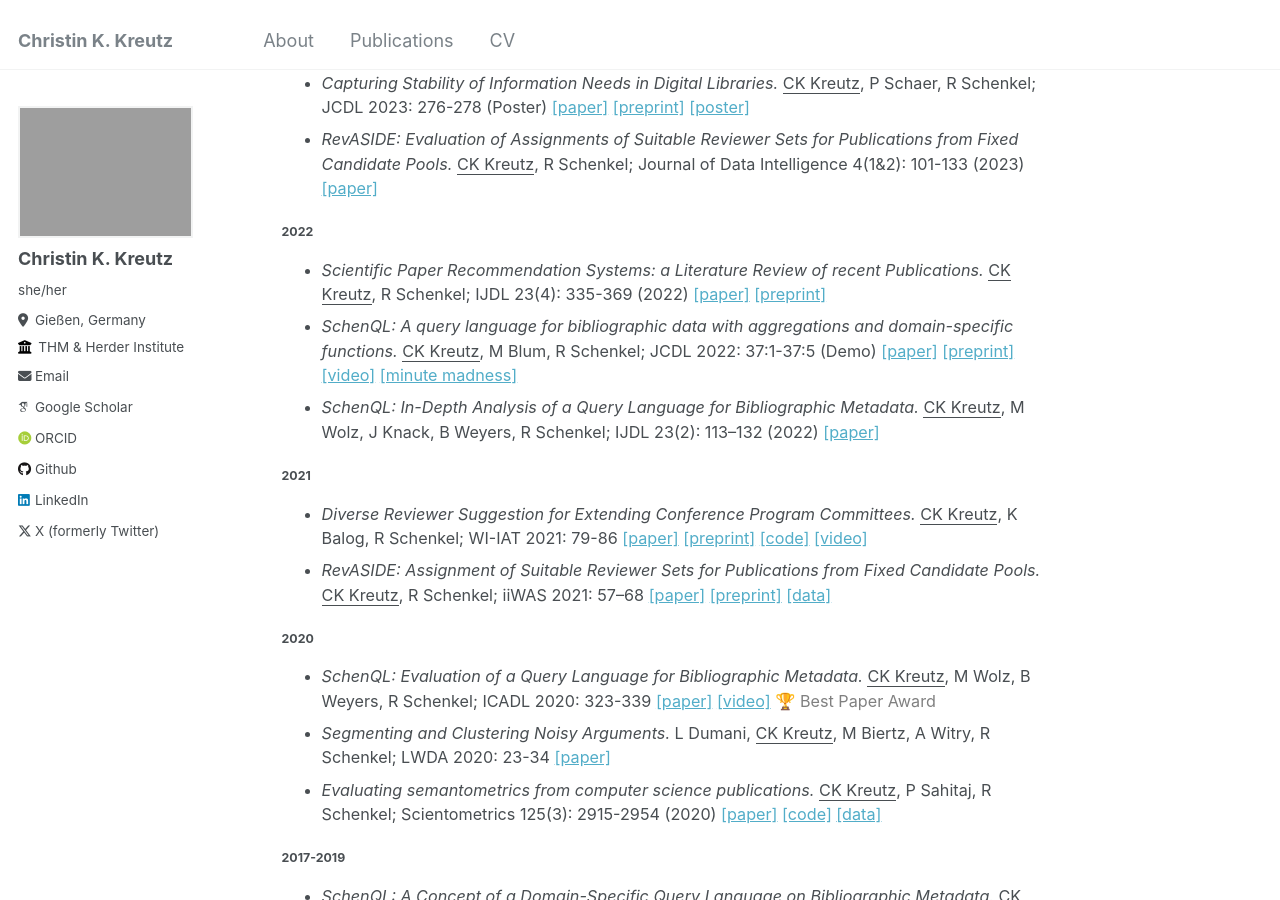
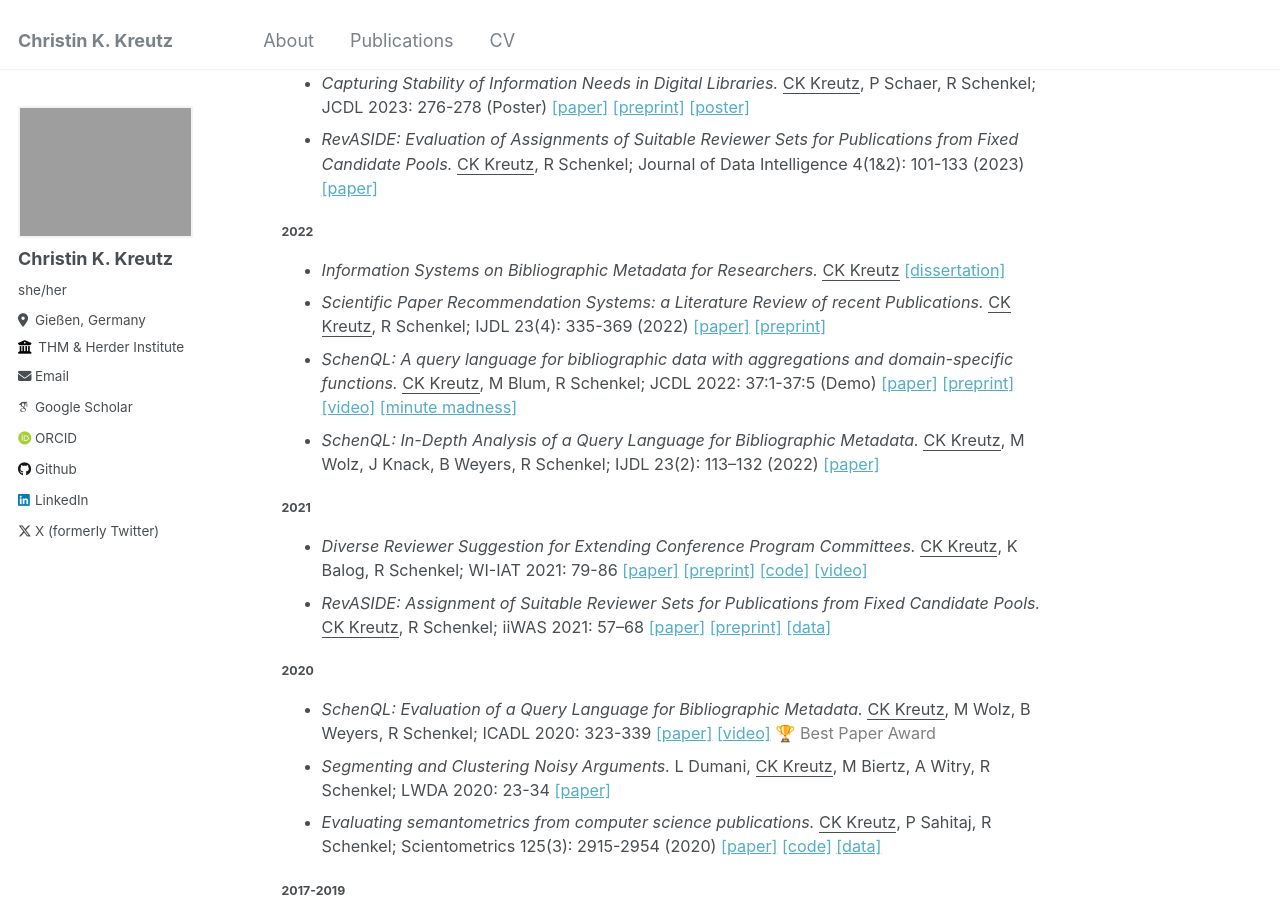
Before and after one commit to kreutzch/kreutzch.github.io, a Jekyll site: the page built from _pages/publications.md, in a window 1280 px wide and 900 px high, scrolled down 2808 px. Built offline with Jekyll 4.4.1, drawn with Linux system fonts in a browser that asks for light colours; some web fonts are replaced; some of the changed text lies outside the part shown.

Commit message:
included thesis from '22

```diff
--- a/_pages/publications.md
+++ b/_pages/publications.md
@@ -268,6 +268,10 @@ Journal of Data Intelligence 4(1&2): 101-133 (2023)
 
 ##### 2022
 <ul class="pub-list">
+<li class="pub-item" paper_categories="DL IR"><i>Information Systems on Bibliographic Metadata for Researchers.</i>
+<u>CK Kreutz</u>
+<a href="../files/Thesis.pdf" target="_blank">[dissertation]</a>
+</li>
 <li class="pub-item" paper_categories="DL"><i>Scientific Paper Recommendation Systems: a Literature Review of recent Publications.</i>
 <u>CK Kreutz</u>, R Schenkel;
 IJDL 23(4): 335-369 (2022)
```
